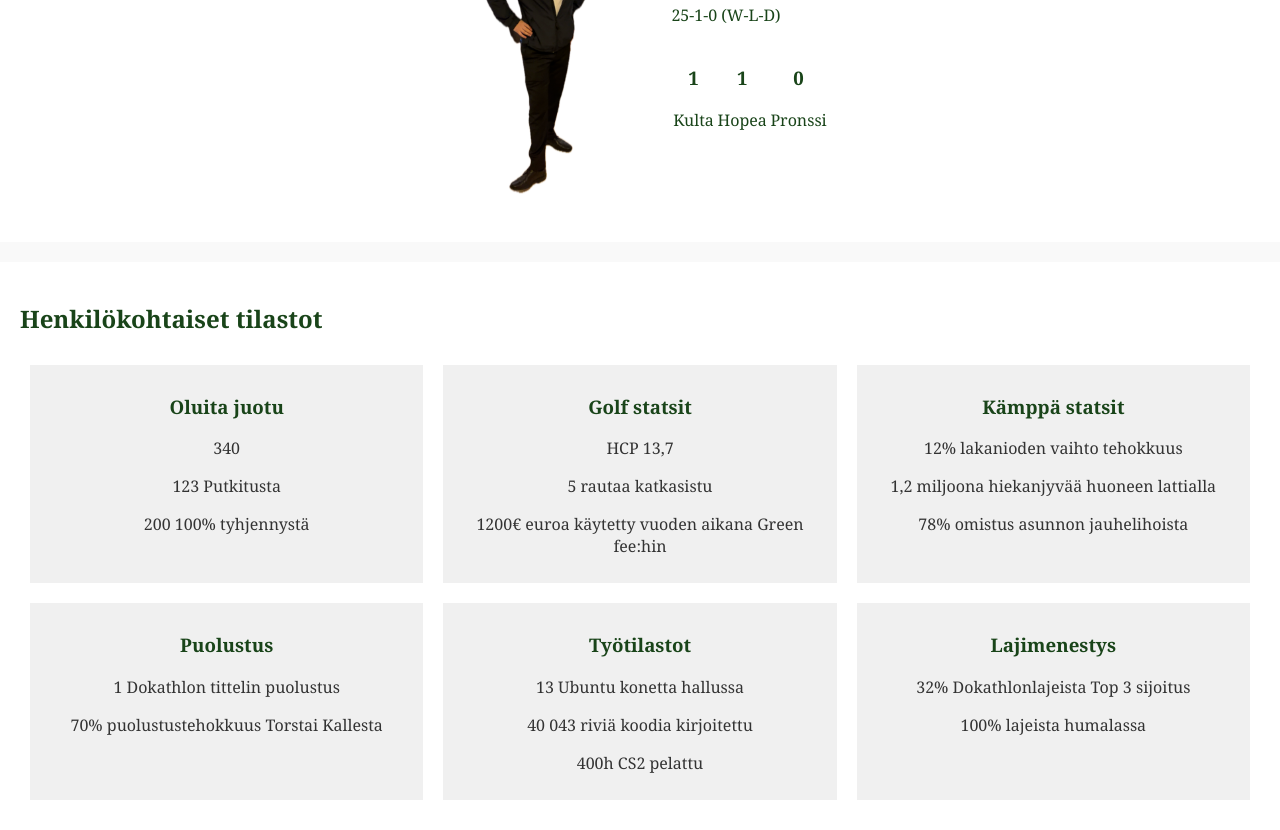
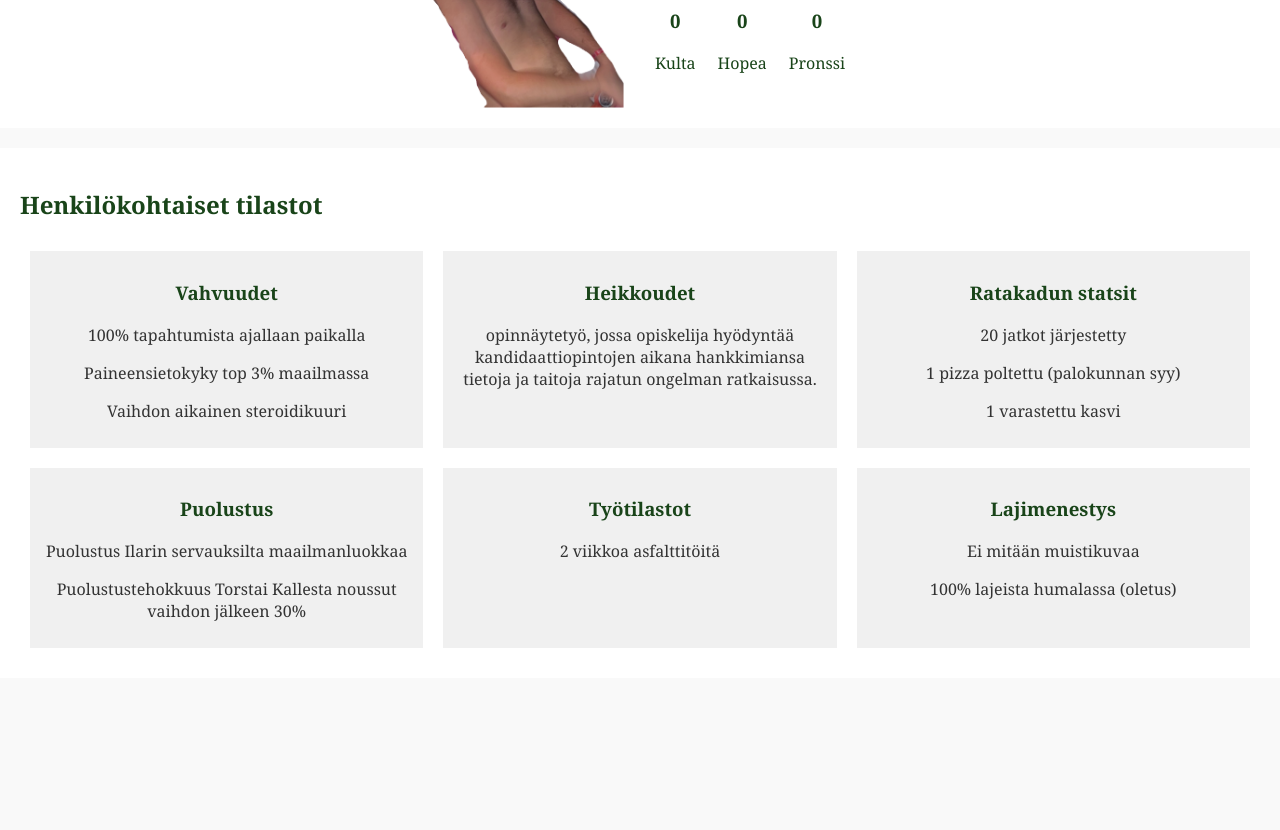
Before and after one commit to juhosade/juhosade.github.io, a plain HTML site: page P4Ppages/P4P6.html in a window 1280 px wide. Shown: the part 454-1284 px from the top of the page. After the commit the page ends 1132 px from the top, so only its background shows below. Drawn offline with Linux system fonts and the light colour scheme.

Commit message:
P4p edit

```diff
--- a/P4Ppages/P4P6.html
+++ b/P4Ppages/P4P6.html
@@ -24,18 +24,18 @@
 
     <section class="fighter-profile">
         <div class="fighter-header">
-            <img src="../Kuvat/Joni.png" alt="Fighter Image" class="fighter-image">
+            <img src="../Kuvat/Alvar.png" alt="Fighter Image" class="fighter-image">
             <div class="fighter-info">
-                <h2>Joni Pihlman</h2>
+                <h2>Alvar Huotari</h2>
                 <h2></h2>
-                <p>25-1-0 (W-L-D)</p>
+                <p>20-0-0 (W-L-D) (Undefeated)</p>
                 <div class="record">
                     <div>
-                        <h3>1</h3>
+                        <h3>0</h3>
                         <p>Kulta</p>
                     </div>
                     <div>
-                        <h3>1</h3>
+                        <h3>0</h3>
                         <p>Hopea</p>
                     </div>
                     <div>
@@ -52,38 +52,36 @@
         <h2>Henkilökohtaiset tilastot</h2>
         <div class="stats-grid">
             <div class="stat">
-                <h3>Oluita juotu</h3>
-                <p>340</p>
-                <p>123 Putkitusta</p>
-                <p>200 100% tyhjennystä</p>
+                <h3>Vahvuudet</h3>
+                <p>100% tapahtumista ajallaan paikalla</p>
+                <p>Paineensietokyky top 3% maailmassa</p>
+                <p>Vaihdon aikainen steroidikuuri</p>
             </div>
             <div class="stat">
-                <h3>Golf statsit</h3>
-                <p>HCP 13,7</p>
-                <p>5 rautaa katkasistu</p>
-                <p>1200€ euroa käytetty vuoden aikana Green fee:hin</p>
+                <h3>Heikkoudet</h3>
+                <p>opinnäytetyö, jossa opiskelija hyödyntää kandidaattiopintojen aikana hankkimiansa tietoja ja taitoja rajatun ongelman ratkaisussa.</p>
+                <p></p>
+                <p></p>
             </div>
             <div class="stat">
-                <h3>Kämppä statsit</h3>
-                <p>12% lakanioden vaihto tehokkuus</p>
-                <p>1,2 miljoona hiekanjyvää huoneen lattialla</p>
-                <p>78% omistus asunnon jauhelihoista</p>
+                <h3>Ratakadun statsit</h3>
+                <p>20 jatkot järjestetty</p>
+                <p>1 pizza poltettu (palokunnan syy)</p>
+                <p>1 varastettu kasvi</p>
             </div>
             <div class="stat">
                 <h3>Puolustus</h3>
-                <p>1 Dokathlon tittelin puolustus</p>
-                <p>70% puolustustehokkuus Torstai Kallesta</p>
+                <p>Puolustus Ilarin servauksilta maailmanluokkaa</p>
+                <p>Puolustustehokkuus Torstai Kallesta noussut vaihdon jälkeen 30%</p>
             </div>
             <div class="stat">
                 <h3>Työtilastot</h3>
-                <p>13 Ubuntu konetta hallussa</p>
-                <p>40 043 riviä koodia kirjoitettu</p>
-                <p>400h CS2 pelattu</p>
+                <p>2 viikkoa asfalttitöitä</p>
             </div>
             <div class="stat">
                 <h3>Lajimenestys</h3>
-                <p>32% Dokathlonlajeista Top 3 sijoitus</p>
-                <p>100% lajeista humalassa</p>
+                <p>Ei mitään muistikuvaa</p>
+                <p>100% lajeista humalassa (oletus)</p>
             </div>
         </div>
     </section>
```
Also changed, not shown: P4Ppages/P4P9.html (+19 -19 lines), 1 other file.
